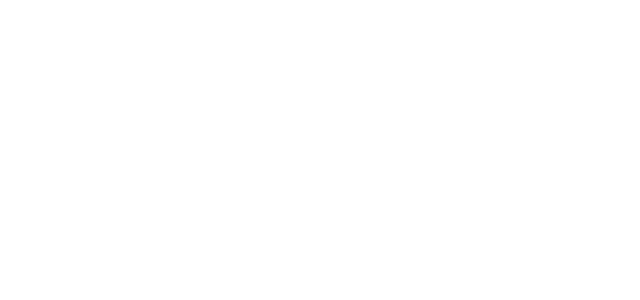
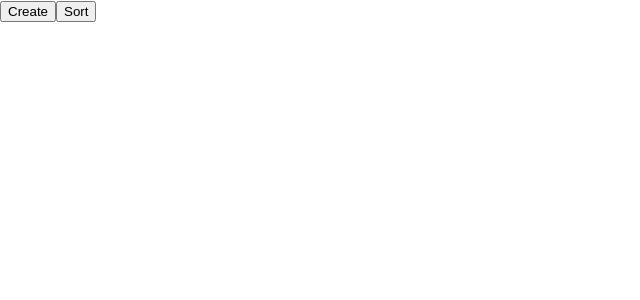
Before and after one commit to MikeJLeon/visualalgo, a React (Create React App) app: page /Merge in a window 1280 px wide. Shown: the top 300 px of the page, without its empty margins (0-640 px from the left). Built offline with nearby package versions, Linux system fonts and the light colour scheme.

Commit message:
Added mergesort implementation. Also added some css.

```diff
--- a/src/App.js
+++ b/src/App.js
@@ -2,12 +2,14 @@
 import { BrowserRouter as Router, Switch, Route, Link } from "react-router-dom";
 import Home from "./Home";
 import About from "./About";
+import MergeSort from "./MergeSort";
 function App() {
   return (
     <Router>
       <Switch>
         <Route path="/" exact component={Home} />
         <Route path="/About" component={About} />
+        <Route path="/Merge" component={MergeSort} />
       </Switch>
     </Router>
   );
--- /dev/null
+++ b/src/MergeSort.js
@@ -0,0 +1,93 @@
+import React, { useState } from "react";
+
+function createGraph(array, setArray, length) {
+  console.log(array);
+  let newArray = [];
+  for (let i = 0; i < length; i++) {
+    newArray.push(Math.floor(Math.random() * (100 - 1) + 1));
+  }
+  console.log(newArray);
+  setArray(newArray);
+}
+function merge(leftArray, rightArray){
+  if(!leftArray || leftArray.length == 0){
+    console.log(rightArray);
+    return rightArray;
+  }
+  if(!rightArray || rightArray.length == 0){
+    console.log(leftArray);
+    return leftArray;
+  }
+  let indexLeft = 0;
+  let indexRight = 0;
+  let newArray = [];
+  while(leftArray.length > indexLeft && rightArray.length > indexRight){
+    console.log(leftArray, rightArray , newArray);
+    if(leftArray[indexLeft] < rightArray[indexRight]){
+      console.log(leftArray[indexLeft] + "-left");
+      newArray.push(leftArray[indexLeft]);
+      indexLeft++;
+
+    }else{
+      console.log(rightArray[indexRight] + "-right")
+      newArray.push(rightArray[indexRight]);
+      indexRight++;
+    }
+  }
+  if(leftArray.length > indexLeft){
+    console.log(leftArray, indexLeft);
+    newArray.push(...leftArray.slice(indexLeft));
+  }else{
+    console.log(rightArray, indexRight);
+    newArray.push(...rightArray.slice(indexRight));
+  }
+  console.log(newArray, leftArray, rightArray);
+  return  newArray;
+}
+function sort(array, setArray) {
+
+  if(array.length <= 1){
+    return array;
+  }
+  let middle = Math.floor(array.length / 2);
+  let left = array.slice(0, middle);
+  let right = array.slice(middle);
+  console.log(left, right, "-both");
+  let leftArray = sort(left, setArray);
+  let rightArray = sort(right, setArray);
+  let newArray = merge(leftArray, rightArray);
+  console.log(newArray, leftArray, rightArray,  "FINAL");
+  setArray(newArray);
+  return newArray;
+}
+function MergeSort() {
+  const [array, setArray] = useState([]);
+  const [length, setLength] = useState(30);
+  return (
+    <div>
+      <button onClick={() => createGraph(array, setArray, length)}>
+        Create
+      </button>
+      <button onClick={() => sort(array, setArray)}>Sort</button>
+
+      <div className="graph">
+        {array.map((value) => (
+          <li
+            className="dataBar"
+            style={{
+              backgroundColor: "black",
+              border: "1px solid white",
+              height: value + "%",
+              color: "red",
+              flexGrow:1,
+            }}
+          >
+            {value}
+          </li>
+        ))}
+      </div>
+    </div>
+  );
+}
+
+export default MergeSort;
--- a/src/index.css
+++ b/src/index.css
@@ -14,7 +14,9 @@
 .graph{
   display:flex;
   list-style:none;
-  max-height:200px;
-  height:200px;
+  height:100vh;
   overflow:hidden;
 }
+.dataBar:hover{
+  background-color:#2b918b !important;
+}
```
